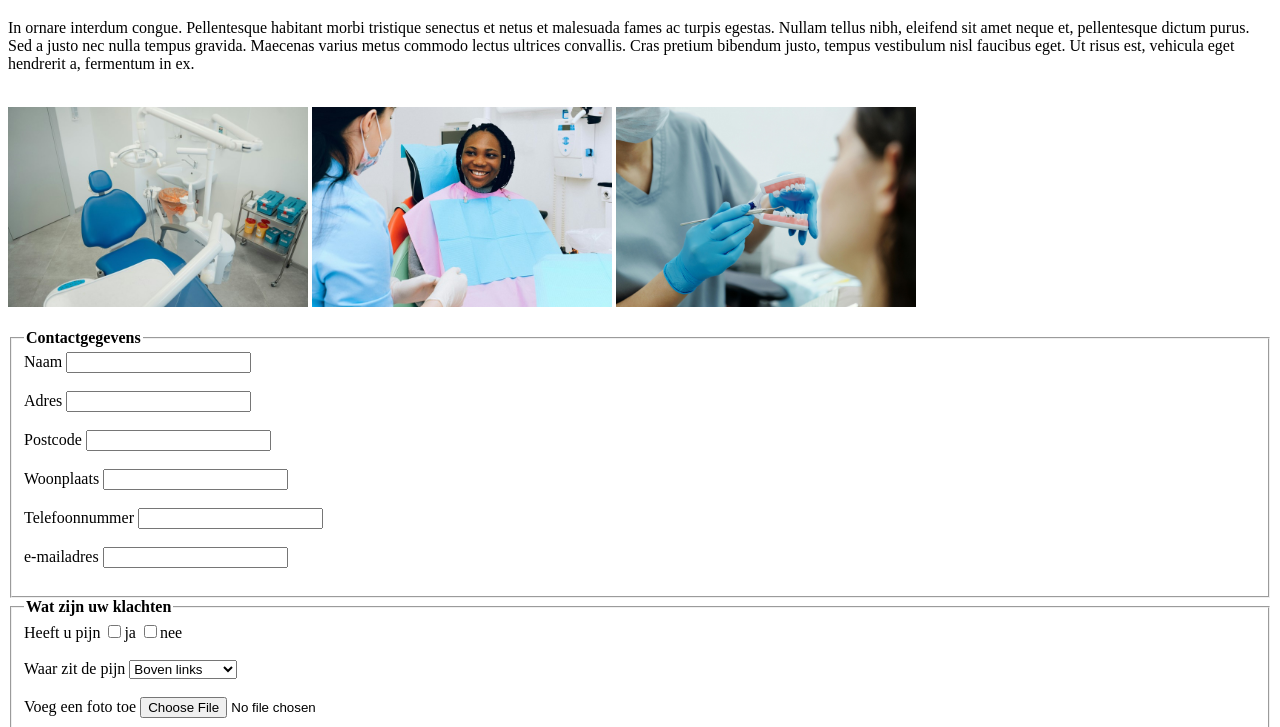
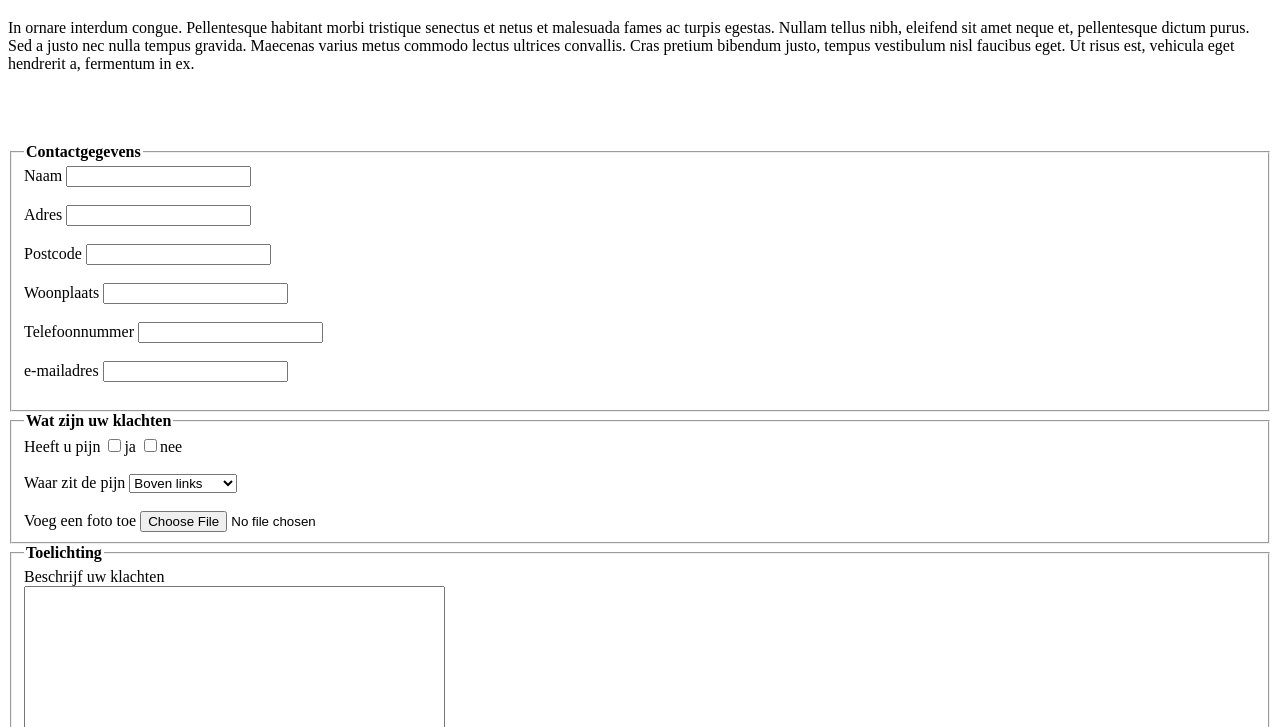
Before and after one commit to huiswerk-frontend/site-creating, a plain HTML site: page tandartspraktijk_kieskeurig.html in a window 1280 px wide. Shown: the part 61-788 px from the top of the page. Drawn offline with Linux system fonts and the light colour scheme.

Commit message:
Update tandartspraktijk_kieskeurig.html

```diff
--- a/tandartspraktijk_kieskeurig.html
+++ b/tandartspraktijk_kieskeurig.html
@@ -10,9 +10,9 @@
             In ornare interdum congue. Pellentesque habitant morbi tristique senectus et netus et malesuada fames ac turpis egestas. Nullam tellus nibh, eleifend sit amet neque et, pellentesque dictum purus. Sed a justo nec nulla tempus gravida. Maecenas varius metus commodo lectus ultrices convallis. Cras pretium bibendum justo, tempus vestibulum nisl faucibus eget. Ut risus est, vehicula eget hendrerit a, fermentum in ex.
         </p>
           <br>
-            <img src="pics/blauwe-tandartsstoel.jpg" alt="een blauwe tandartsstoel in een behandelkamer" width="300">
+           <!-- <img src="pics/blauwe-tandartsstoel.jpg" alt="een blauwe tandartsstoel in een behandelkamer" width="300">
             <img src="pics/tandarts_en_patient.jpg" alt="tandarts met een lachende patient in de tandartsstoel" width="300">
-            <img src="pics/tandarts_met_gebit.jpg" alt="tandarts met gebit in hand en patient" width="300">
+            <img src="pics/tandarts_met_gebit.jpg" alt="tandarts met gebit in hand en patient" width="300">-->
              <br><br>
               <form method="post" action="https://formspree.io/f/xeoerqbl">
                 <fieldset>
```
